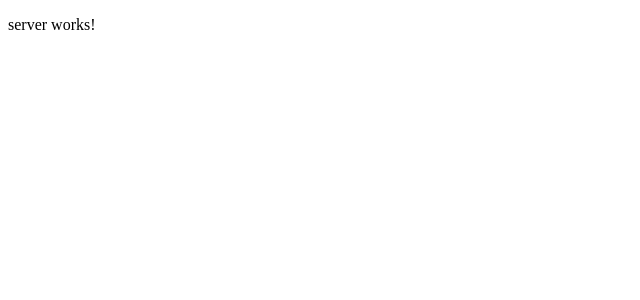
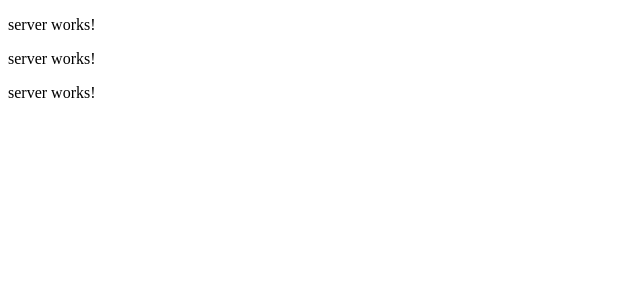
Before and after one commit to Hdonge/angular-app-basic, an Angular app in the folder angular-app/: page / in a window 1280 px wide. Shown: the top 300 px of the page, without its empty margins (0-640 px from the left). Built offline with nearby package versions, Linux system fonts and the light colour scheme.

Commit message:
servers list component added

```diff
--- a/angular-app/src/app/app.component.html
+++ b/angular-app/src/app/app.component.html
@@ -1 +1 @@
-<app-server></app-server>
+<app-servers></app-servers>
--- a/angular-app/src/app/app.module.ts
+++ b/angular-app/src/app/app.module.ts
@@ -4,12 +4,14 @@
 
 import { AppComponent } from './app.component';
 import { ServerComponent } from './server/server.component';
+import { ServersComponent } from './servers/servers.component';
 
 
 @NgModule({
   declarations: [
     AppComponent,
-    ServerComponent
+    ServerComponent,
+    ServersComponent
   ],
   imports: [
     BrowserModule
--- /dev/null
+++ b/angular-app/src/app/servers/servers.component.html
@@ -0,0 +1,3 @@
+<app-server></app-server>
+<app-server></app-server>
+<app-server></app-server>
--- /dev/null
+++ b/angular-app/src/app/servers/servers.component.ts
@@ -0,0 +1,15 @@
+import { Component, OnInit } from '@angular/core';
+
+@Component({
+  selector: 'app-servers',
+  templateUrl: './servers.component.html',
+  styleUrls: ['./servers.component.css']
+})
+export class ServersComponent implements OnInit {
+
+  constructor() { }
+
+  ngOnInit() {
+  }
+
+}
```
Also changed, not shown: angular-app/src/app/servers/servers.component.css (added), 1 other file (tests, documents, lock files or other folders).
